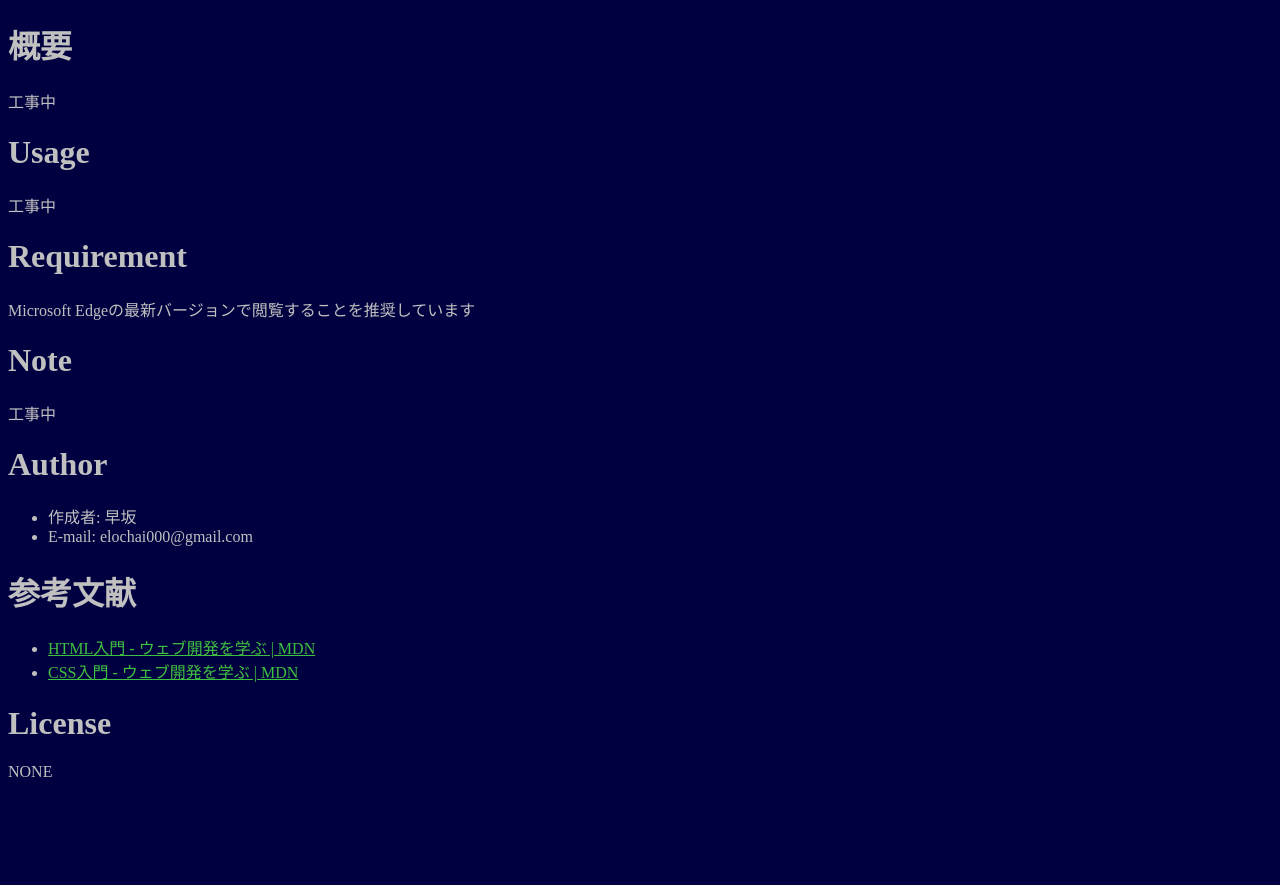
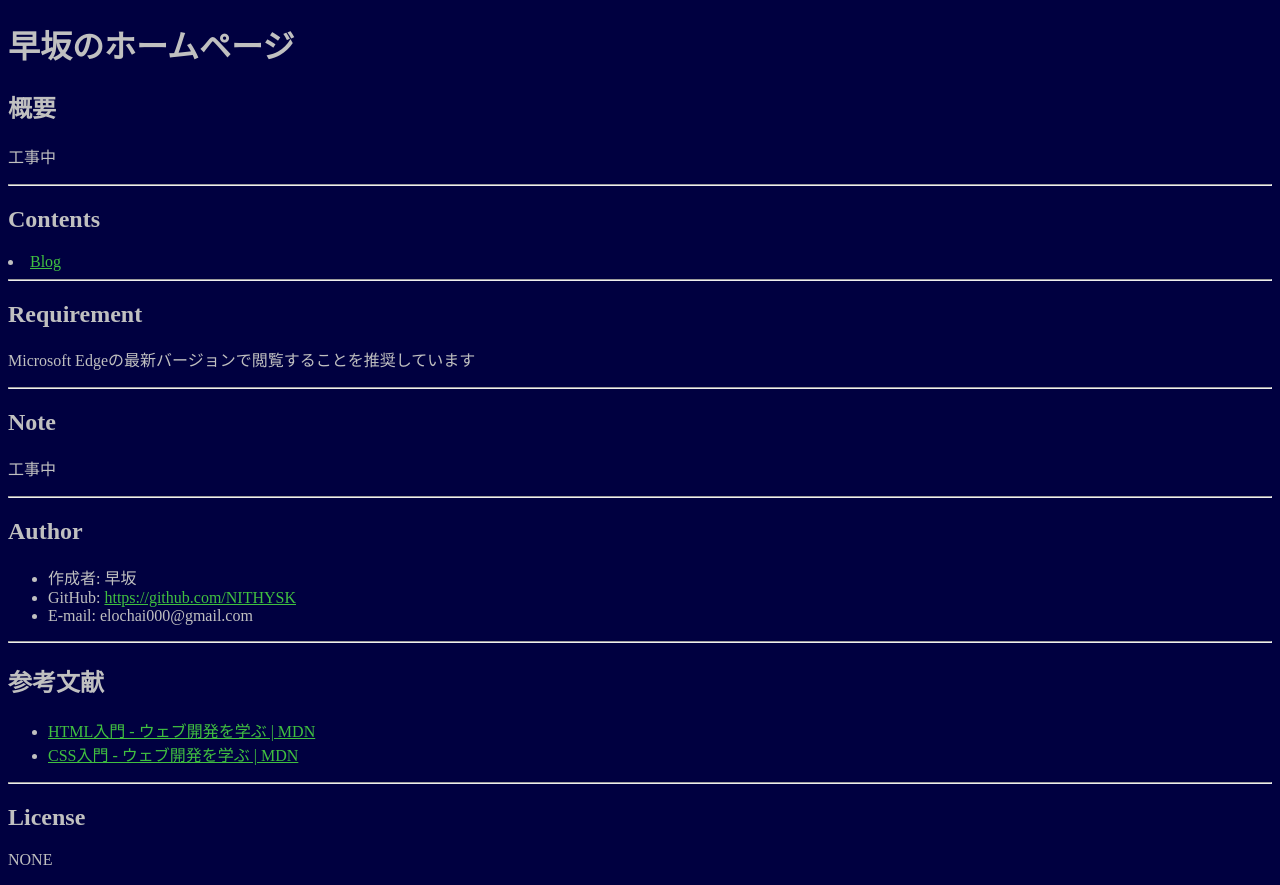
Before and after one commit to NITHYSK/NITHYSK.github.io, a PHP site: page / in a window 1280 px wide. Before the commit the page ends 777 px from the top, so only its background shows below. Run offline with PHP 8.4, Linux system fonts and the light colour scheme.

Commit message:
add contents

```diff
--- /dev/null
+++ b/blog/blog.html
@@ -0,0 +1,2 @@
+<!DOCTYPE html>
+工事中
--- a/index.html
+++ b/index.html
@@ -1,40 +1,61 @@
 <!doctype html>
 <html lang="ja">
 	<head>
+		<!-- 文字コードを指定 -->
 		<meta charset = 'utf-8'>
+
+		<!-- タイトル -->
 		<title>早坂のホームページ</title>
+
+		<!-- スマホ表示対応 -->
 		<meta name="viewport" content="width=device-width,initial-scale=1.0,user-scalable=yes" />
+
+		<!-- スタイル指定 -->
 		<link rel="stylesheet" href="./styles.css">
 	</head>
 
 	<body>
 		<!-- <div class="background"> -->
+		<h1>早坂のホームページ<h1>
 
-		<h1>概要</h1>
+		<h2>概要</h2>
 		<p>工事中</p>
 
-		<h1>Usage</h1>
+		<hr />
+
+		<h2>Contents</h2>
+		<li><a href="./blog">Blog</a></li>
+
+		<hr />
+
+		<h2>Requirement</h2>
+		<p>Microsoft Edgeの最新バージョンで閲覧することを推奨しています</p>
+
+		<hr />
+
+		<h2>Note</h2>
 		<p>工事中</p>
 
-		<h1>Requirement</h1>
-		<p>Microsoft Edgeの最新バージョンで閲覧することを推奨しています</p>
+		<hr />
 
-		<h1>Note</h1>
-		<p>工事中</p>
-
-		<h1>Author</h1>
+		<h2>Author</h2>
 		<ul>
 			<li>作成者: 早坂</li>
+			<li>GitHub: <a href="https://github.com/NITHYSK">https://github.com/NITHYSK</a></li>
 			<li>E-mail: elochai000@gmail.com</li>
 		</ul>
 
-		<h1>参考文献</h1>
+		<hr />
+
+		<h2>参考文献</h2>
 		<ul>
 			<li><a href="https://developer.mozilla.org/ja/docs/Learn/HTML/Introduction_to_HTML">HTML入門 - ウェブ開発を学ぶ | MDN</a></li>
 			<li><a href="https://developer.mozilla.org/ja/docs/Learn/CSS/First_steps/Getting_started">CSS入門 - ウェブ開発を学ぶ | MDN</a></li>
 		</ul>
 
-		<h1>License</h1>
+		<hr />
+
+		<h2>License</h2>
 		<p>NONE</p>
 
 	</body>
--- a/styles.css
+++ b/styles.css
@@ -1,4 +1,8 @@
 h1 {
+	color:			#C0C0C0;
+}
+
+h2 {
 	color:			#C0C0C0;
 }
 
```
Also changed, not shown: 2 other files.
